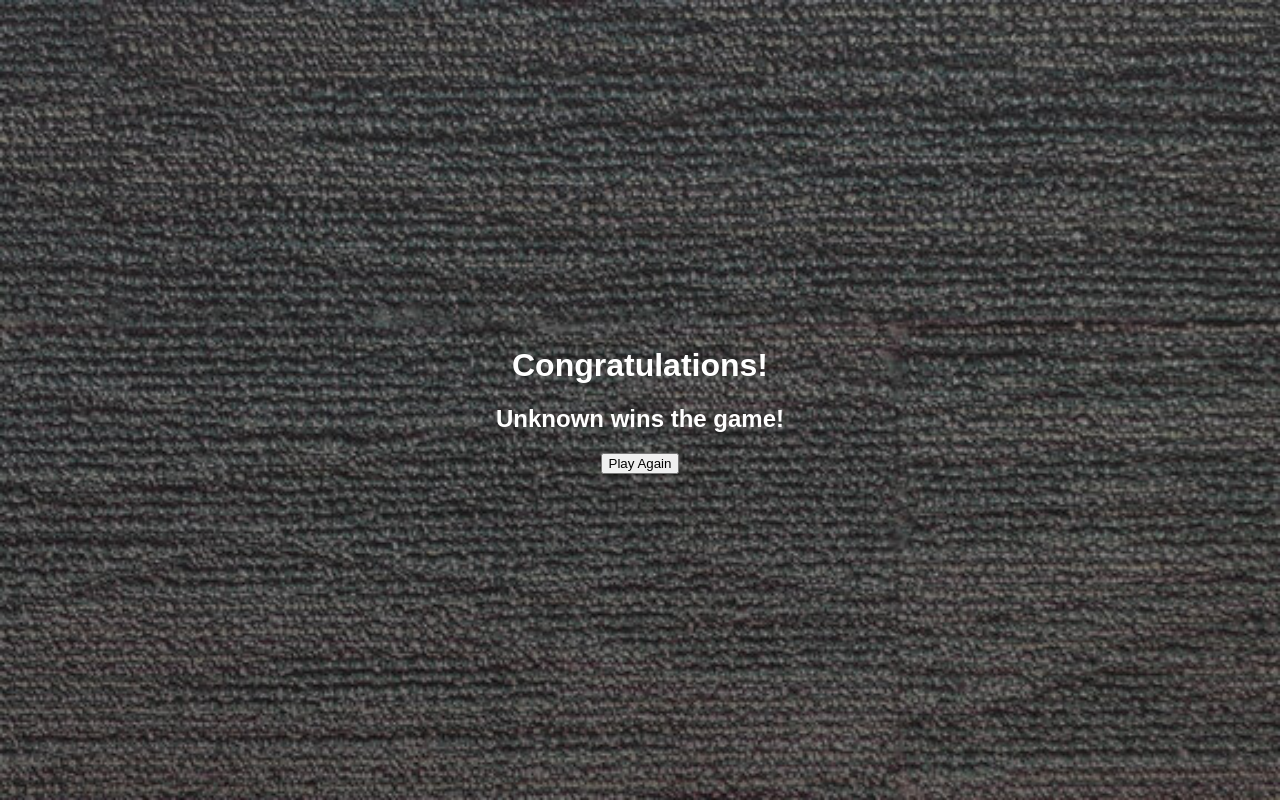
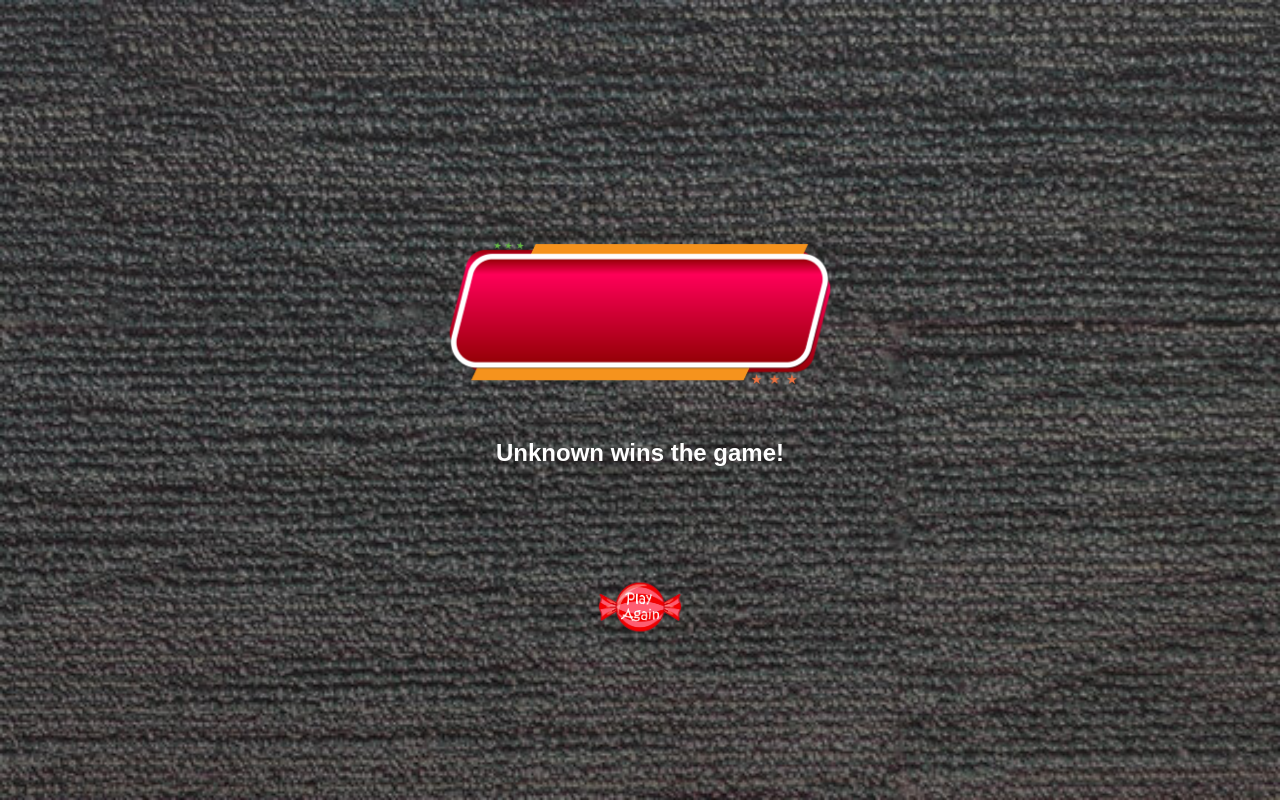
Before and after one commit to hauntedghoul/Nim, a React (Create React App) app in the folder nim/: page /winner in a window 1280 px wide. Built offline with nearby package versions, Linux system fonts and the light colour scheme.

Commit message:
messed with the winner
angry

```diff
--- a/nim/src/Components/Winner.css
+++ b/nim/src/Components/Winner.css
@@ -8,30 +8,44 @@ body {
   margin: 0;
 }
 
-  .winner-container {
+.winner {
   text-align: center;
 }
 
 .winner-banner {
-    background-color: #d32f2f;
+  background-size: cover;
+  background-position: center;
   color: white;
-    padding: 20px;
+  padding: 50px;
   border-radius: 10px;
   display: inline-block;
   margin-bottom: 20px;
   font-size: 24px;
   font-weight: bold;
+  position: relative;
+}
+
+.banner {
+  width: 400px;
+}
+
+.winner-banner p {
+  margin: 0;
+  position: relative;
+  z-index: 1;
 }
 
 .button-container {
   display: flex;
   justify-content: center;
   gap: 20px;
+  margin-top: 20px;
 }
 
 .play-again {
-    width: 100px;  /* Adjust the width as needed */
-    height: auto;  /* Keeps the aspect ratio */
+  width: 100px;
+  height: auto;
+  cursor: pointer;
 }
 
 a {
--- a/nim/src/Components/winner.js
+++ b/nim/src/Components/winner.js
@@ -1,4 +1,3 @@
-// src/Components/Winner.js
 import React from 'react';
 import { useLocation, useNavigate } from 'react-router-dom';
 import './Winner.css';
@@ -10,9 +9,18 @@ const Winner = () => {
 
   return (
     <div className="winner">
-      <h1>Congratulations!</h1>
-      <h2>{winner} wins the game!</h2>
-      <button onClick={() => navigate('/')}>Play Again</button>
+      <div className="winner-banner">
+        <img src='/images/Winner.png' className='banner'/>
+        <p>{winner} wins the game!</p>
+      </div>
+      <div className="button-container">
+        <img
+          className="play-again"
+          src="/images/PlayAgain.png"
+          alt="Play Again"
+          onClick={() => navigate('/setup')}
+        />
+      </div>
     </div>
   );
 };
--- a/nim/src/index.js
+++ b/nim/src/index.js
@@ -9,7 +9,7 @@ import Setup from './Components/playersetup';
 import Easy from './Components/easy';
 import Medium from './Components/medium';
 import Hard from './Components/hard';
-import Winner from './Components/winner';
+import Winner from './Components/Winner';
 
 const root = ReactDOM.createRoot(document.getElementById('root'));
 
```
Lines whose indentation alone changed are shown as unchanged.
